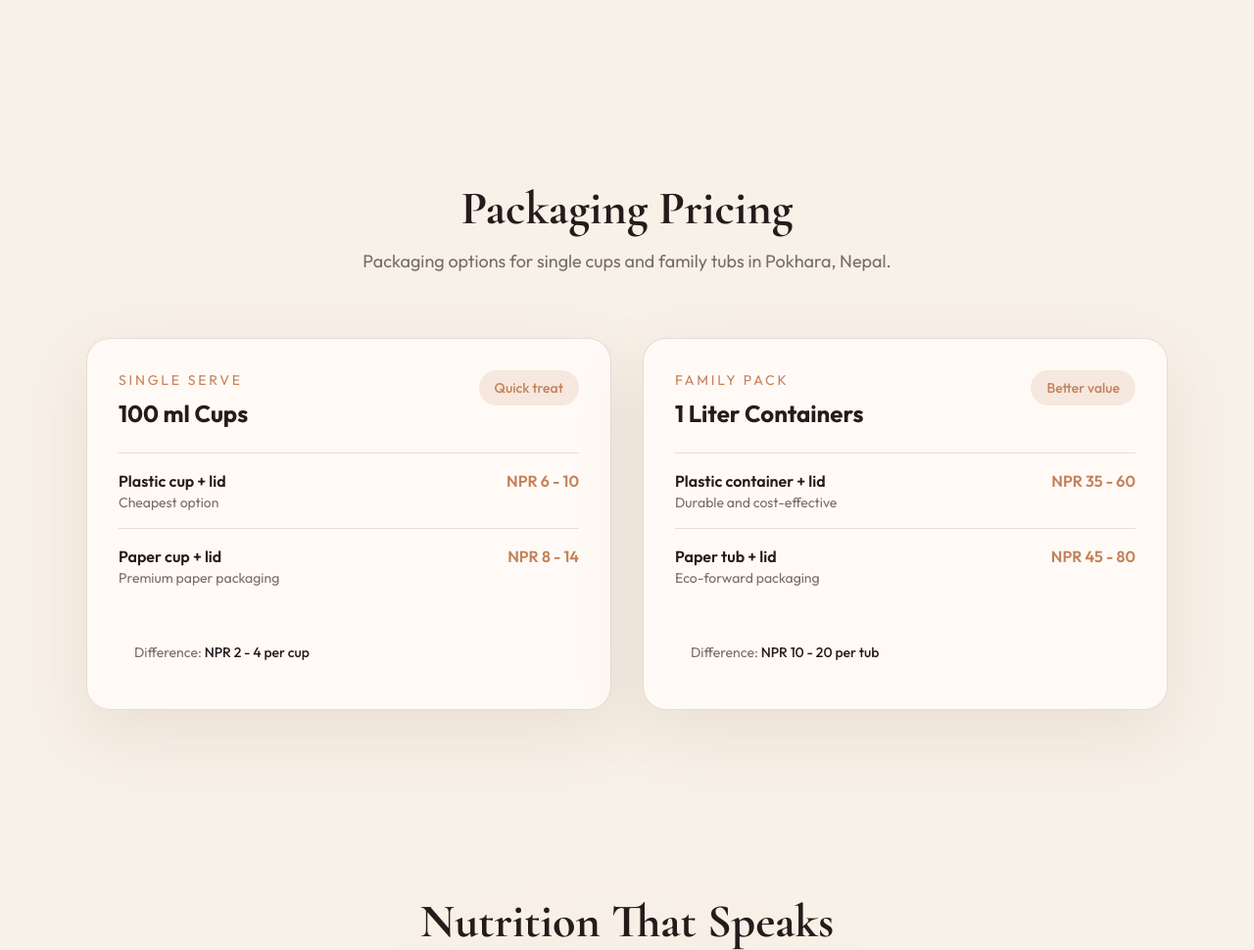
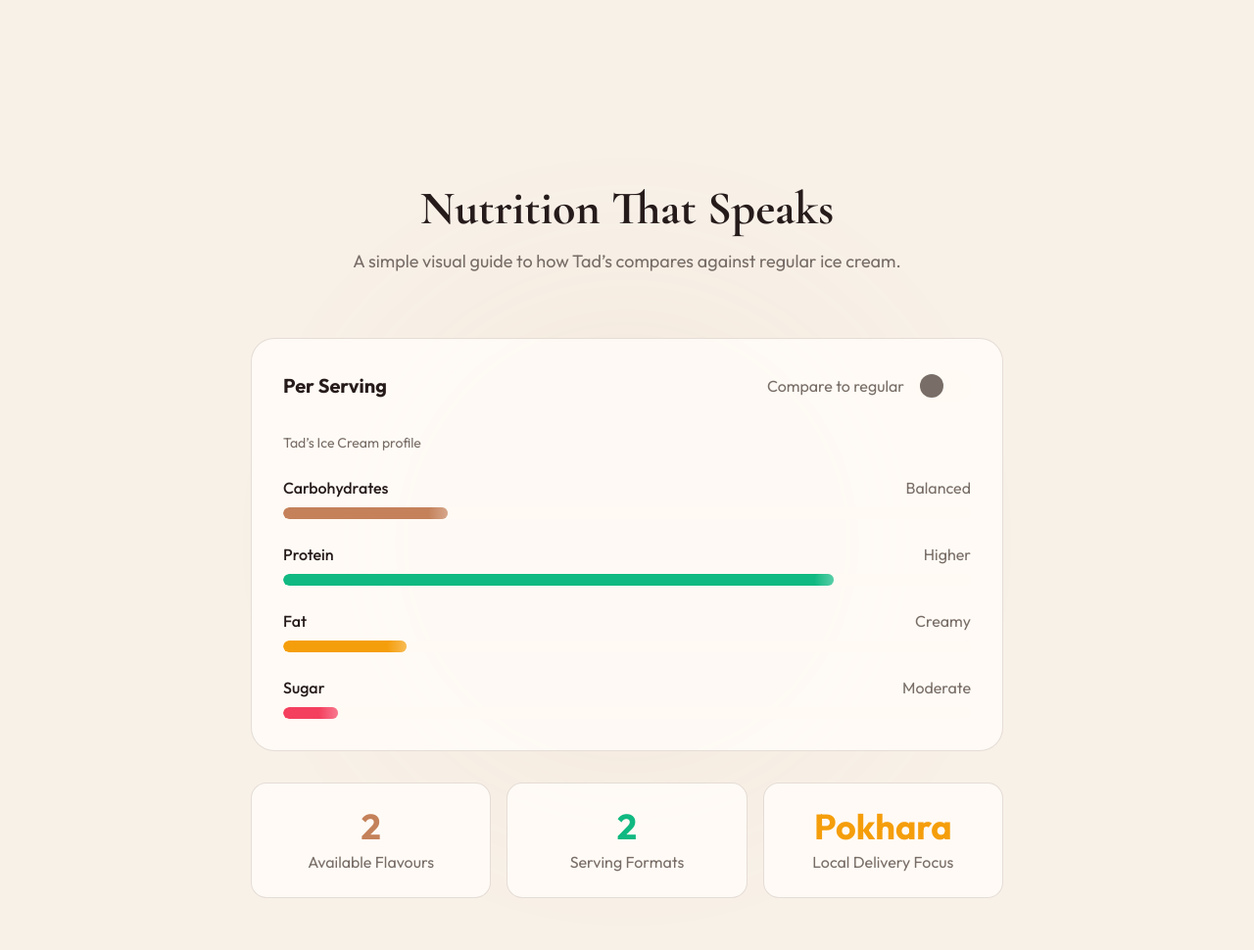
Before and after one commit to TereshaB/Tads-Icecream, a plain HTML site: page index.html in a window 1280 px wide. Shown: the part 2632-3602 px from the top of the page at 98% size. Drawn offline with nearby package versions, Linux system fonts and the light colour scheme.

Commit message:
removed packaging section

```diff
--- a/index.html
+++ b/index.html
@@ -501,134 +501,6 @@
             </div>
         </section>
 
-        <section class="py-24 relative" id="pricing">
-            <div class="max-w-6xl mx-auto px-6">
-                <div class="text-center mb-16 reveal">
-                    <h2
-                        class="font-display text-4xl md:text-5xl font-bold mb-4"
-                    >
-                        Packaging Pricing
-                    </h2>
-                    <p class="text-[var(--fg-muted)] text-lg max-w-2xl mx-auto">
-                        Packaging options for single cups and family tubs in
-                        Pokhara, Nepal.
-                    </p>
-                </div>
-
-                <div class="grid lg:grid-cols-2 gap-8">
-                    <article class="packaging-card reveal reveal-delay-1">
-                        <div
-                            class="flex items-start justify-between gap-4 mb-6"
-                        >
-                            <div>
-                                <p
-                                    class="text-sm uppercase tracking-[0.2em] text-[var(--accent)] mb-2"
-                                >
-                                    Single Serve
-                                </p>
-                                <h3 class="text-2xl font-bold">100 ml Cups</h3>
-                            </div>
-                            <span
-                                class="px-4 py-2 rounded-full bg-[var(--accent-soft)] text-[var(--accent)] text-sm font-medium"
-                            >
-                                Quick treat
-                            </span>
-                        </div>
-
-                        <div class="pricing-row">
-                            <div>
-                                <p class="font-semibold">Plastic cup + lid</p>
-                                <p class="text-sm text-[var(--fg-muted)]">
-                                    Cheapest option
-                                </p>
-                            </div>
-                            <p class="font-semibold text-[var(--accent)]">
-                                NPR 6 - 10
-                            </p>
-                        </div>
-
-                        <div class="pricing-row">
-                            <div>
-                                <p class="font-semibold">Paper cup + lid</p>
-                                <p class="text-sm text-[var(--fg-muted)]">
-                                    Premium paper packaging
-                                </p>
-                            </div>
-                            <p class="font-semibold text-[var(--accent)]">
-                                NPR 8 - 14
-                            </p>
-                        </div>
-
-                        <div
-                            class="mt-6 rounded-2xl bg-[var(--bg-elevated)] p-4 text-sm text-[var(--fg-muted)]"
-                        >
-                            Difference:
-                            <span class="text-[var(--fg)] font-medium"
-                                >NPR 2 - 4 per cup</span
-                            >
-                        </div>
-                    </article>
-
-                    <article class="packaging-card reveal reveal-delay-2">
-                        <div
-                            class="flex items-start justify-between gap-4 mb-6"
-                        >
-                            <div>
-                                <p
-                                    class="text-sm uppercase tracking-[0.2em] text-[var(--accent)] mb-2"
-                                >
-                                    Family Pack
-                                </p>
-                                <h3 class="text-2xl font-bold">
-                                    1 Liter Containers
-                                </h3>
-                            </div>
-                            <span
-                                class="px-4 py-2 rounded-full bg-[var(--accent-soft)] text-[var(--accent)] text-sm font-medium"
-                            >
-                                Better value
-                            </span>
-                        </div>
-
-                        <div class="pricing-row">
-                            <div>
-                                <p class="font-semibold">
-                                    Plastic container + lid
-                                </p>
-                                <p class="text-sm text-[var(--fg-muted)]">
-                                    Durable and cost-effective
-                                </p>
-                            </div>
-                            <p class="font-semibold text-[var(--accent)]">
-                                NPR 35 - 60
-                            </p>
-                        </div>
-
-                        <div class="pricing-row">
-                            <div>
-                                <p class="font-semibold">Paper tub + lid</p>
-                                <p class="text-sm text-[var(--fg-muted)]">
-                                    Eco-forward packaging
-                                </p>
-                            </div>
-                            <p class="font-semibold text-[var(--accent)]">
-                                NPR 45 - 80
-                            </p>
-                        </div>
-
-                        <div
-                            class="mt-6 rounded-2xl bg-[var(--bg-elevated)] p-4 text-sm text-[var(--fg-muted)]"
-                        >
-                            Difference:
-                            <span class="text-[var(--fg)] font-medium"
-                                >NPR 10 - 20 per tub</span
-                            >
-                        </div>
-                    </article>
-                </div>
-            </div>
-        </section>
-
         <!-- Nutrition Comparison Section -->
         <section class="py-24 relative" id="nutrition">
             <div
```
